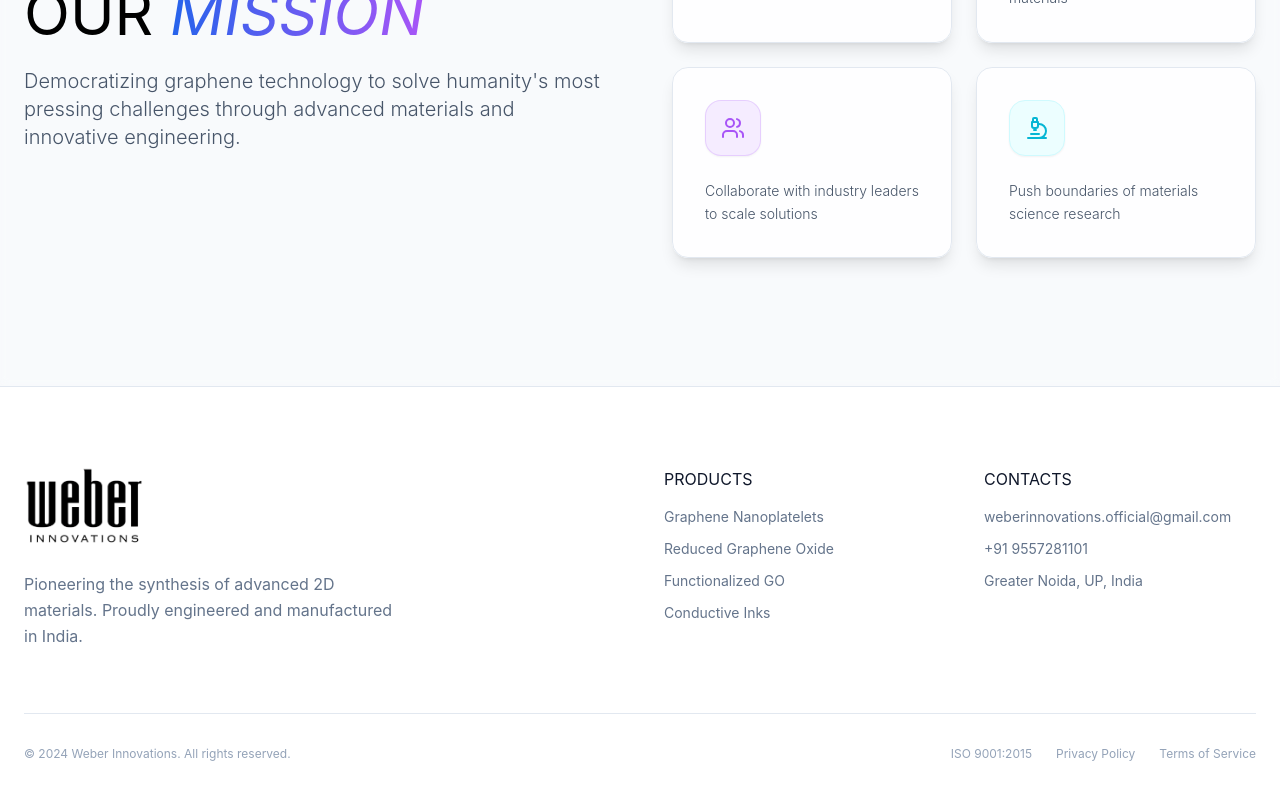
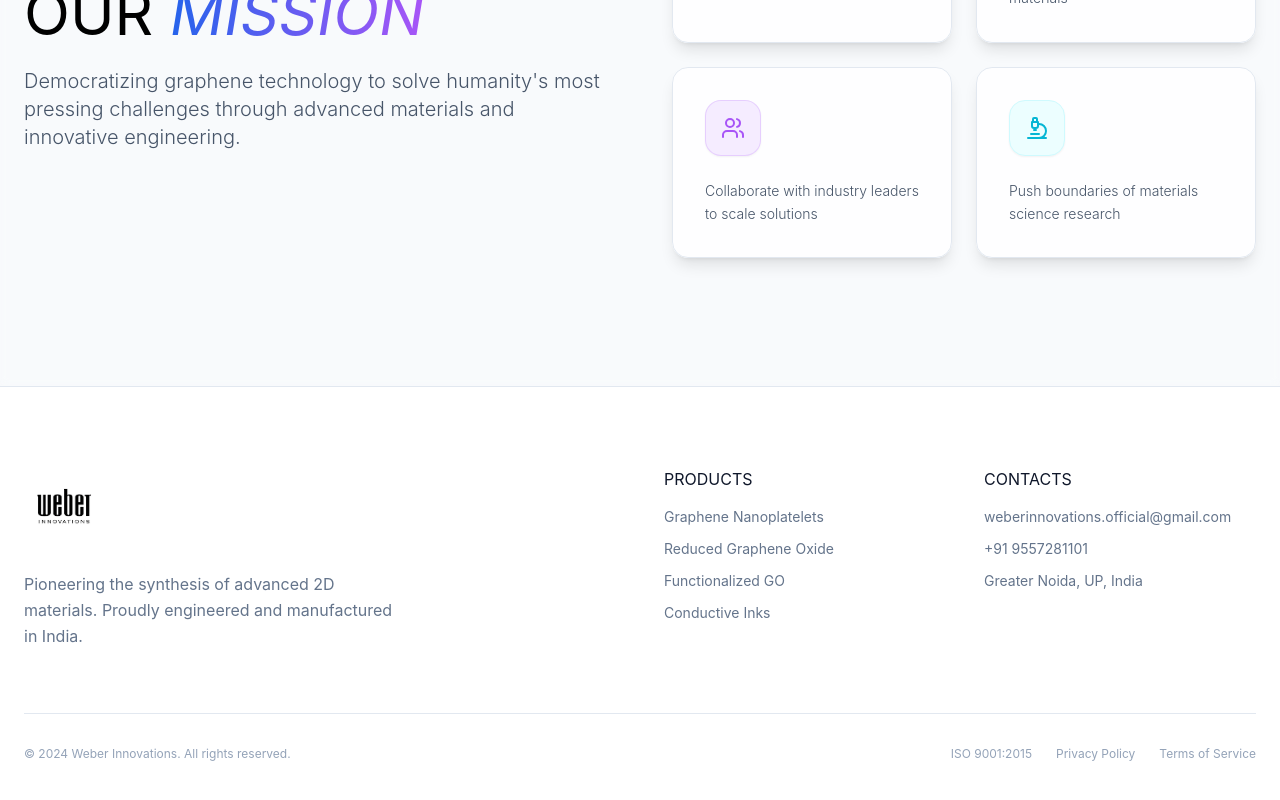
Before and after one commit to Prabhdeep1701/Weber-innovations, a React (Vite) app: page /about in a window 1280 px wide. Shown: the part 3309-4109 px from the top of the page. Built offline with nearby package versions, Linux system fonts and the light colour scheme.

Commit message:
Fix logo path from ./assets/logo.png to /logo2.png

```diff
--- a/src/About.jsx
+++ b/src/About.jsx
@@ -206,7 +206,7 @@ export default function About() {
             <div className="flex items-center gap-2 mb-6">
               {/* Replace the text/icon with your image */}
               <img
-                src="./assets/logo.png"
+                src="/logo2.png"
                 alt="Weber Innovations"
                 className="h-20 w-30 object-contain" /* Adjust h-10 to h-8 or h-12 to fit your logo size */
               />
--- a/src/Contact.jsx
+++ b/src/Contact.jsx
@@ -129,7 +129,7 @@ export default function Contact() {
             <div className="flex items-center gap-2 mb-6">
               {/* Replace the text/icon with your image */}
               <img
-                src="./assets/logo.png"
+                src="/logo2.png"
                 alt="Weber Innovations"
                 className="h-20 w-30 object-contain" /* Adjust h-10 to h-8 or h-12 to fit your logo size */
               />
--- a/src/Home.jsx
+++ b/src/Home.jsx
@@ -402,7 +402,7 @@ const HeroFloatingCards = () => {
             <div className="flex items-center gap-2 mb-6">
               {/* Replace the text/icon with your image */}
               <img
-                src="./assets/logo.png"
+                src="/logo2.png"
                 alt="Weber Innovations"
                 className="h-20 w-30 object-contain" /* Adjust h-10 to h-8 or h-12 to fit your logo size */
               />
--- a/src/Insight.jsx
+++ b/src/Insight.jsx
@@ -184,7 +184,7 @@ export default function Insight() {
             <div className="flex items-center gap-2 mb-6">
               {/* Replace the text/icon with your image */}
               <img
-                src="./assets/logo.png"
+                src="/logo2.png"
                 alt="Weber Innovations"
                 className="h-20 w-30 object-contain" /* Adjust h-10 to h-8 or h-12 to fit your logo size */
               />
--- a/src/Sectors.jsx
+++ b/src/Sectors.jsx
@@ -195,7 +195,7 @@ export default function SectorsPage() {
             <div className="flex items-center gap-2 mb-6">
               {/* Replace the text/icon with your image */}
               <img
-                src="./assets/logo.png"
+                src="/logo2.png"
                 alt="Weber Innovations"
                 className="h-20 w-30 object-contain" /* Adjust h-10 to h-8 or h-12 to fit your logo size */
               />
```
